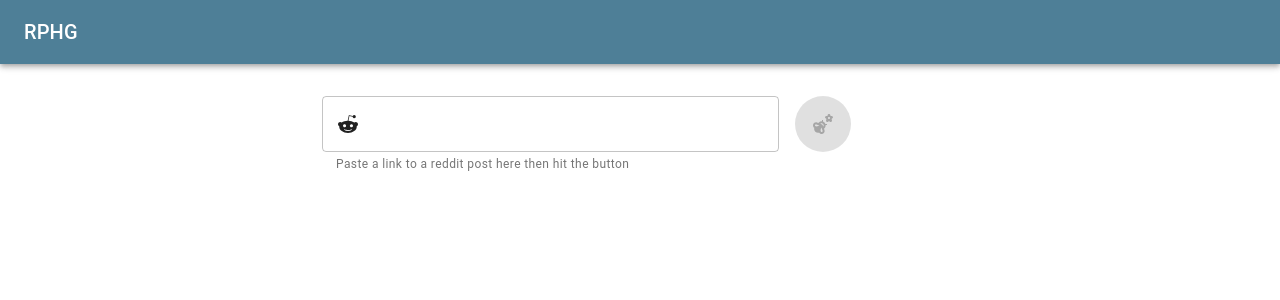
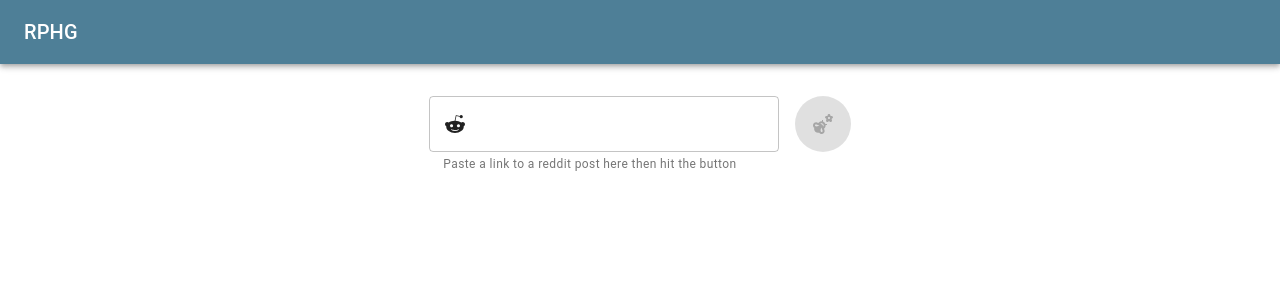
Before and after one commit to MohammedAl-Rowad/reddit-post-highlight-generator, a React (Create React App) app: page / in a window 1280 px wide. Shown: the top 300 px of the page. Built offline with nearby package versions, Linux system fonts and the light colour scheme.

Commit message:
fix grid

```diff
--- a/src/features/postLinkInput/PostLinkInput.tsx
+++ b/src/features/postLinkInput/PostLinkInput.tsx
@@ -36,8 +36,8 @@ const PostLinkInput = () => {
   return (
     <Box mt={4}>
       <Grid container spacing={1}>
-        <Grid item xs={12} md={3} xl={3}></Grid>
-        <Grid item xs={12} md={5} xl={5}>
+        <Grid item xs={12} md={4} xl={4}></Grid>
+        <Grid item xs={12} md={4} xl={4}>
           <Box display="flex">
             <TextField
               error={!!error}
@@ -94,7 +94,7 @@ const PostLinkInput = () => {
             />
           )}
         </Grid>
-        <Grid item xs={12} md={3} xl={3}></Grid>
+        <Grid item xs={12} md={4} xl={4}></Grid>
       </Grid>
     </Box>
   )
```
